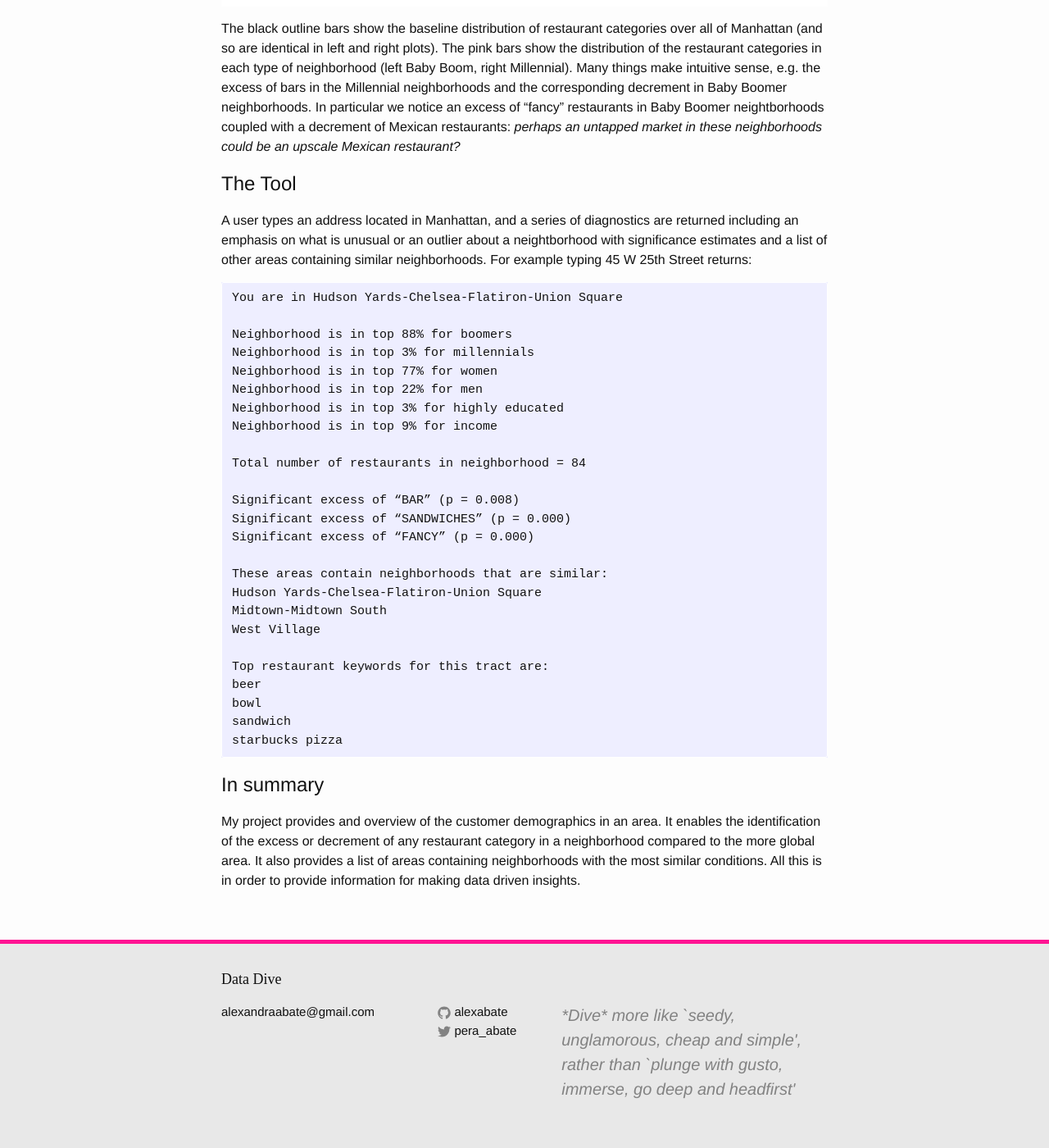
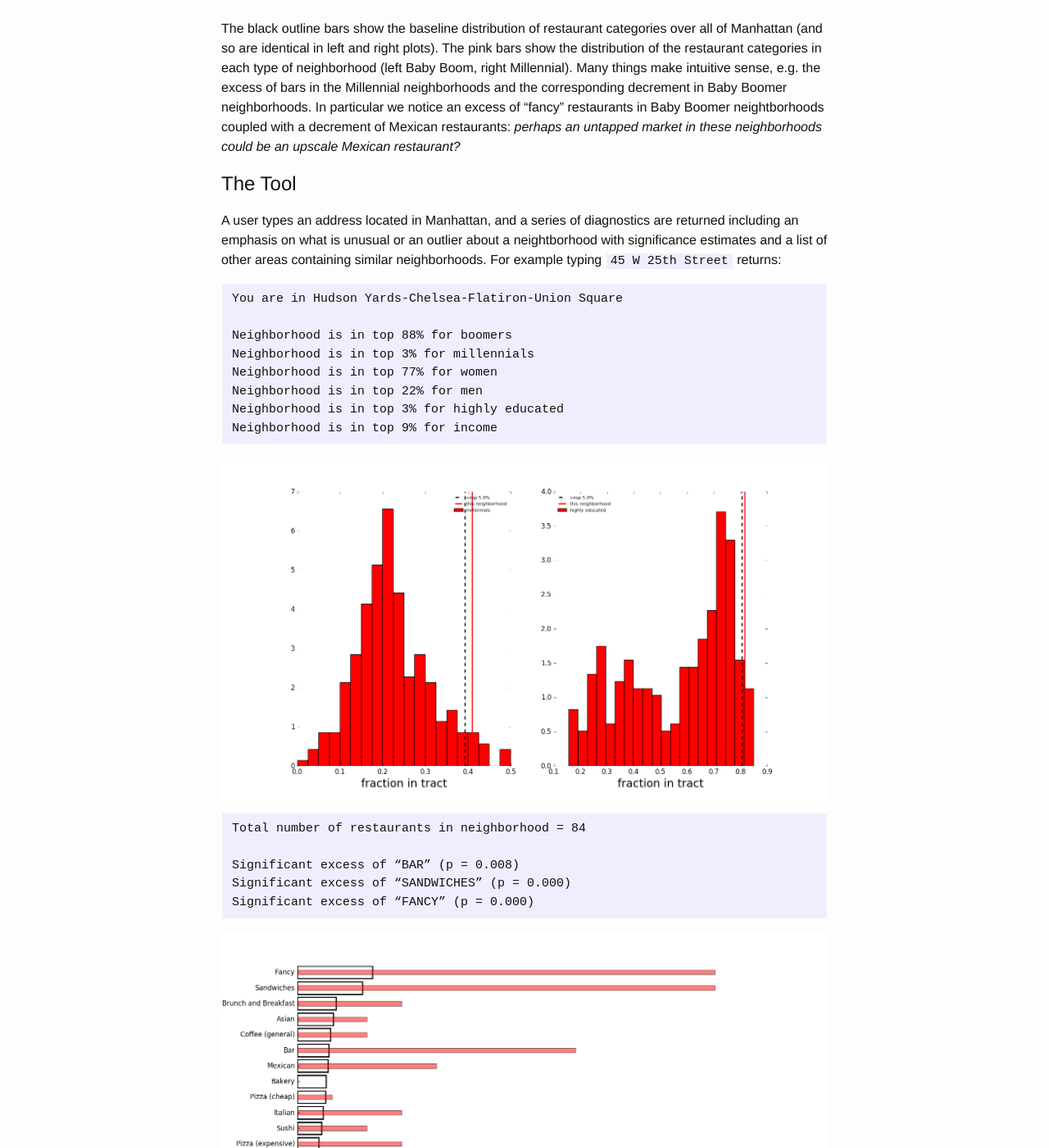
Before and after one commit to alexabate/alexabate.github.io, a Jekyll site: the page built from _posts/2016-10-03-market-insight.md, in a window 1280 px wide and 1400 px high, scrolled down 4542 px. Shown: the whole window at 82% size. Built offline with Jekyll 4.4.1, drawn with Linux system fonts in a browser that asks for light colours; some web fonts are replaced; some of the changed text lies outside the part shown.

Commit message:
Update 2016-10-03-market-insight.md

```diff
--- a/_posts/2016-10-03-market-insight.md
+++ b/_posts/2016-10-03-market-insight.md
@@ -79,7 +79,7 @@ The black outline bars show the baseline distribution of restaurant categories o
 
 # The Tool
 
-A user types an address located in Manhattan, and a series of diagnostics are returned including an emphasis on what is unusual or an outlier about a neightborhood with significance estimates and a list of other areas containing similar neighborhoods. For example typing 45 W 25th Street returns:
+A user types an address located in Manhattan, and a series of diagnostics are returned including an emphasis on what is unusual or an outlier about a neightborhood with significance estimates and a list of other areas containing similar neighborhoods. For example typing `45 W 25th Street` returns:
 
     You are in Hudson Yards-Chelsea-Flatiron-Union Square
 
@@ -90,11 +90,15 @@ A user types an address located in Manhattan, and a series of diagnostics are re
     Neighborhood is in top 3% for highly educated
     Neighborhood is in top 9% for income
 
+![maps]({{ BASE_PATH }}/images/demos.png)
+
     Total number of restaurants in neighborhood = 84
 
     Significant excess of “BAR” (p = 0.008)
     Significant excess of “SANDWICHES” (p = 0.000)
     Significant excess of “FANCY” (p = 0.000)
+
+![maps]({{ BASE_PATH }}/images/restos_eg.png)
 
     These areas contain neighborhoods that are similar:
     Hudson Yards-Chelsea-Flatiron-Union Square
```
